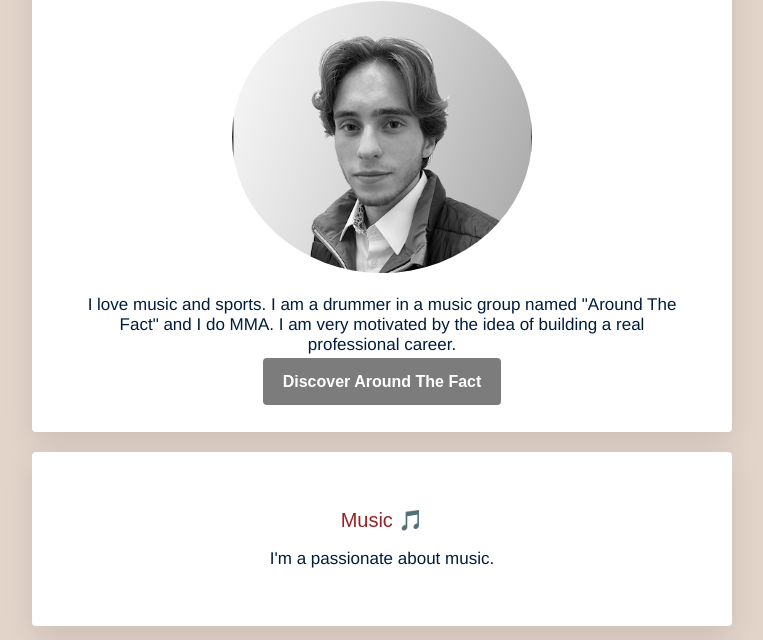
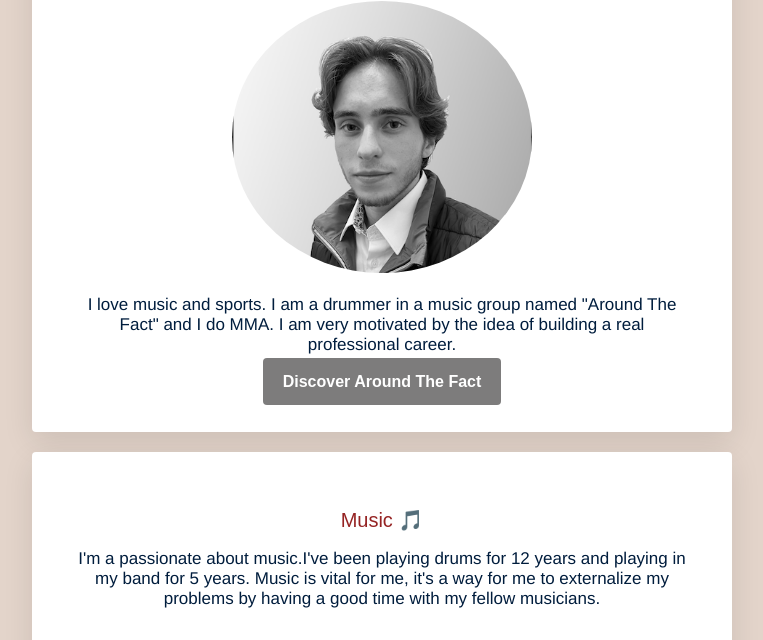
Before and after one commit to diegsnch/my-profile, a plain HTML site: page index.html in a window 1280 px wide. Shown: the part 160-800 px from the top of the page, without its empty margins (258-1021 px from the left). Drawn offline with Linux system fonts and the light colour scheme; a web font is replaced by a local one.

Commit message:
Update index.html

```diff
--- a/index.html
+++ b/index.html
@@ -25,7 +25,7 @@
 			</div>
 			<div class="card-white">
 				<h2>Music 🎵</h2>
-				<p>I'm a passionate about music.</p>
+				<p>I'm a passionate about music.I've been playing drums for 12 years and playing in my band for 5 years. Music is vital for me, it's a way for me to externalize my problems by having a good time with my fellow musicians.</p>
 			</div>
 			<div class="card-white">
 				<h2>Sport 💪</h2>
```
